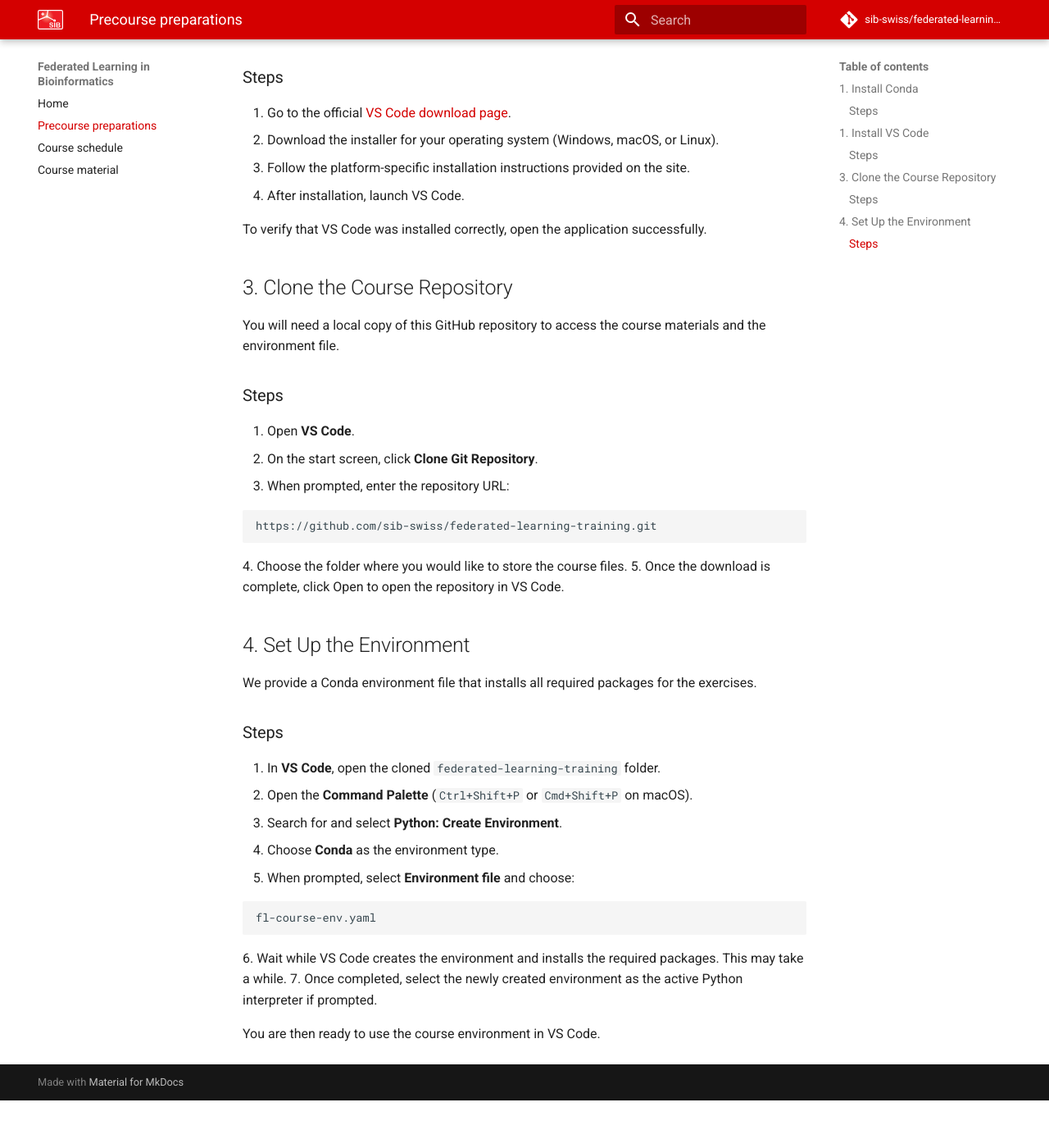
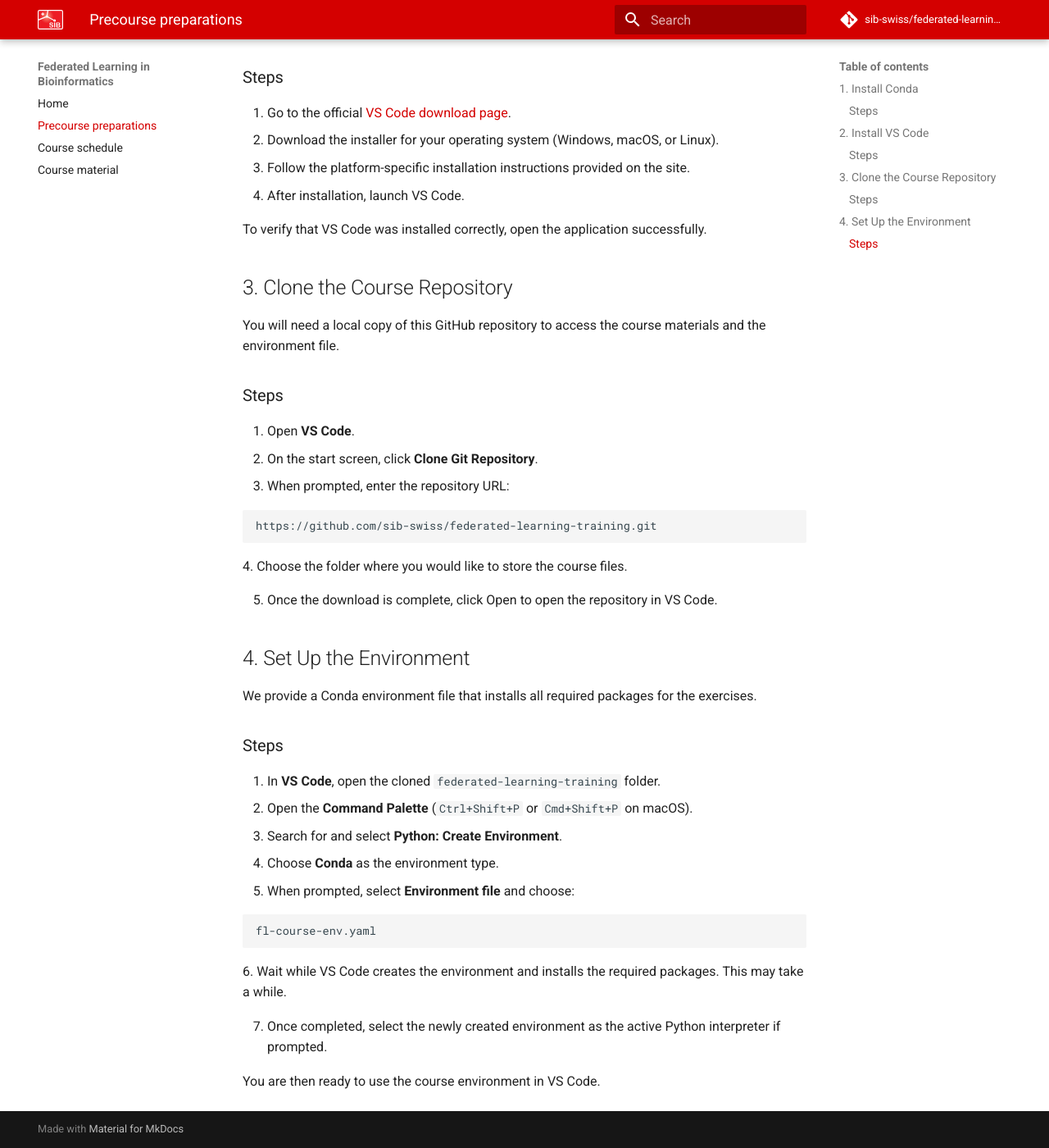
Before and after one commit to sib-swiss/federated-learning-training, an MkDocs documentation site: the page built from docs/precourse.md, in a window 1280 px wide and 1400 px high, scrolled down 838 px. Shown: the whole window at 82% size. Built offline with MkDocs 1.6.1 and Material for MkDocs 9.7.7, drawn with Linux system fonts in a browser that asks for light colours; comment, search, counter and statistics services are not loaded; before the commit the page ends 2180 px from its top, so only the background shows below that; some of the changed text lies outside the part shown.

Commit message:
requirements updated

````diff
--- a/docs/precourse.md
+++ b/docs/precourse.md
@@ -4,7 +4,7 @@
 
 ## 1. Install Conda
 
-If you don’t already have Conda installed, we recommend installing **Miniconda**, a lightweight version of Anaconda.
+If you don’t already have **Conda** installed, we recommend installing **Miniconda**, a lightweight version of Anaconda.
 
 ### Steps
 
@@ -20,9 +20,9 @@
 ```
 This should print the Conda version number.
 
-## 1. Install VS Code
+## 2. Install VS Code
 
-If you don’t already have VS Code installed, please install **Visual Studio Code (VS Code)** as your editor for the course.
+If you don’t already have **Visual Studio Code (VS Code)** installed, please install it as your editor for the course.
 
 ### Steps
 
@@ -47,6 +47,7 @@
 https://github.com/sib-swiss/federated-learning-training.git
 ```
 4. Choose the folder where you would like to store the course files.
+
 5. Once the download is complete, click Open to open the repository in VS Code.
 
 ## 4. Set Up the Environment
@@ -65,6 +66,7 @@
 fl-course-env.yaml
 ```
 6. Wait while VS Code creates the environment and installs the required packages. This may take a while.
+
 7. Once completed, select the newly created environment as the active Python interpreter if prompted.
 
 You are then ready to use the course environment in VS Code.
````
